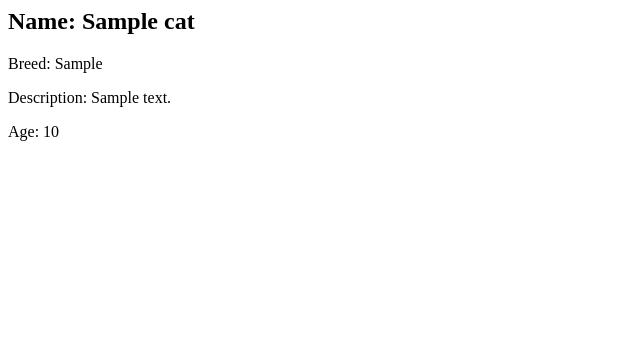
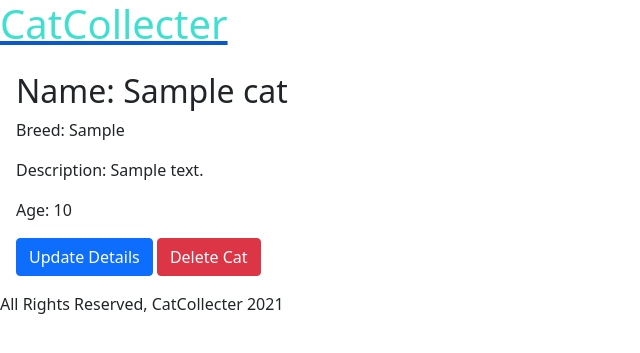
Before and after one commit to fmuwanguzi/catcollector, a Django app: page /cats/1 in a window 1280 px wide. Shown: the top 353 px of the page, without its empty margins (0-640 px from the left). Run offline with Django 3.2, Linux system fonts and the light colour scheme; tables that the repository leaves empty hold one stand-in row (values such as "Sample post"); some libraries are stand-ins or nearby versions.

Commit message:
[routes working]

```diff
--- /dev/null
+++ b/main_app/templates/base.html
@@ -0,0 +1,24 @@
+{% load static %}
+<!DOCTYPE html>
+<html lang="en">
+<head>
+    <meta charset="UTF-8">
+    <meta name="viewport" content="width=device-width, initial-scale=1.0">
+    <link rel="stylesheet" href="{% static 'style.css' %}">
+    <link href="https://cdn.jsdelivr.net/npm/bootstrap@5.0.0-beta1/dist/css/bootstrap.min.css" rel="stylesheet" integrity="sha384-giJF6kkoqNQ00vy+HMDP7azOuL0xtbfIcaT9wjKHr8RbDVddVHyTfAAsrekwKmP1" crossorigin="anonymous">
+    <title>Cat collector</title>
+</head>
+<body>
+
+
+    <a href="/cats">
+        <h1>CatCollecter</h1>
+    </a>
+
+    {% block content %}
+    {% endblock %}
+    <footer>All Rights Reserved, CatCollecter 2021 </footer>
+    <script src="https://cdn.jsdelivr.net/npm/@popperjs/core@2.5.4/dist/umd/popper.min.js" integrity="sha384-q2kxQ16AaE6UbzuKqyBE9/u/KzioAlnx2maXQHiDX9d4/zp8Ok3f+M7DPm+Ib6IU" crossorigin="anonymous"></script>
+    <script src="https://cdn.jsdelivr.net/npm/bootstrap@5.0.0-beta1/dist/js/bootstrap.min.js" integrity="sha384-pQQkAEnwaBkjpqZ8RU1fF1AKtTcHJwFl3pblpTlHXybJjHpMYo79HY3hIi4NKxyj" crossorigin="anonymous"></script>
+</body>
+</html>
--- a/main_app/templates/cats/show.html
+++ b/main_app/templates/cats/show.html
@@ -1,4 +1,16 @@
-<h2> Name: {{ cat.name }}</h2>
+{% extends 'base.html' %}
+{% block content %}
+<div class="card-body">
+    <h2 class="card-title">Name: {{ cat.name }}</h2>
     <p> Breed: {{ cat.breed }}</p>
     <p> Description: {{ cat.description }}</p>
-    <p> Age: {{ cat.age }}</p>
+    {% if cat.age > 0 %}
+        <p> Age: {{ cat.age }}</p>
+    {% else %}
+        <p> Age: {{ cat.age }}</p>
+    {% endif %}
+
+    <a class="btn btn-primary" href="{% url 'cats_update' cat.id %}">Update Details</a>
+    <a class="btn btn-danger" href="{% url 'cats_delete' cat.id %}">Delete Cat</a>
+</div>
+{% endblock %}
--- a/main_app/urls.py
+++ b/main_app/urls.py
@@ -6,5 +6,7 @@ urlpatterns = [
     path('about/', views.about, name="about"),
     path('cats/', views.cats_index, name="cats_index"),
     path('cats/<int:cat_id>', views.cats_show, name="cats_show"),
-
+    path('cats/create/', views.CatCreate.as_view(), name="cats_create"),
+    path('cats/<int:pk>/update/', views.CatUpdate.as_view(), name="cats_update"),
+    path('cats/<int:pk>/delete/', views.CatDelete.as_view(), name="cats_delete"),
 ]
--- a/main_app/views.py
+++ b/main_app/views.py
@@ -1,5 +1,7 @@
 from django.shortcuts import render
 from .models import Cat
+from django.views.generic.edit import CreateView, UpdateView, DeleteView
+from django.http import HttpResponse, HttpResponseRedirect
 
 # Create your views here.
 # views are controllers
@@ -9,6 +11,7 @@ def index(request):
 def about(request):
     return render(request, 'about.html')
 
+######## CATS ########
 def cats_index(request):
     cats = Cat.objects.all()
     return render(request, 'cats/index.html', { 'cats': cats })
@@ -16,3 +19,21 @@ def cats_index(request):
 def cats_show(request, cat_id):
     cat = Cat.objects.get(id=cat_id)
     return render(request, 'cats/show.html', {'cat': cat })
+
+class CatCreate(CreateView):
+    model = Cat
+    fields = '__all__'
+    success_url = '/cats'
+
+class CatUpdate(UpdateView):
+    model = Cat
+    fields = ['name', 'breed', 'description', 'age']
+
+    def form_valid(self, form):
+        self.object = form.save(commit=False)
+        self.object.save()
+        return HttpResponseRedirect('/cats')
+
+class CatDelete(DeleteView):
+    model = Cat
+    success_url = '/cats'
```
Also changed, not shown: main_app/templates/cats/index.html (+8 -2 lines), main_app/templates/main_app/cat_confirm_delete.html (added, +11 -0 lines), main_app/templates/main_app/cat_form.html (added, +11 -0 lines).
